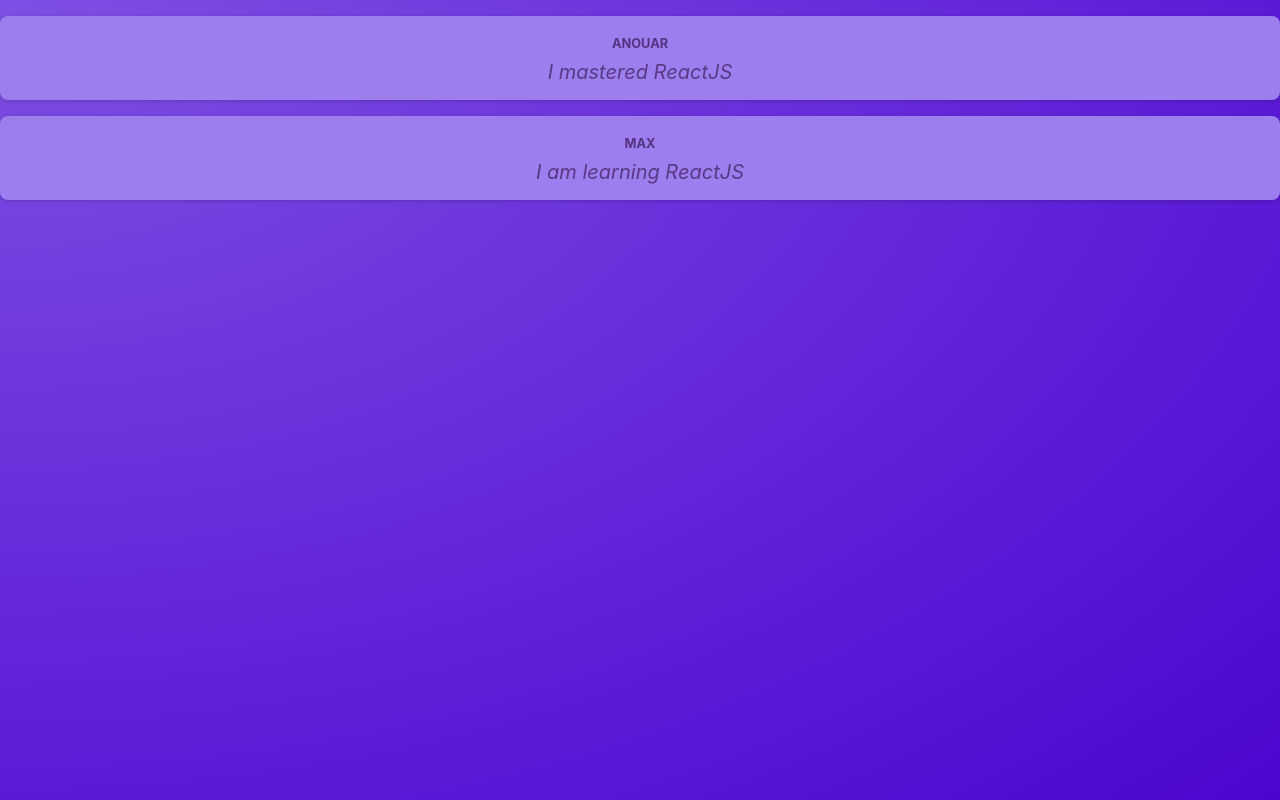
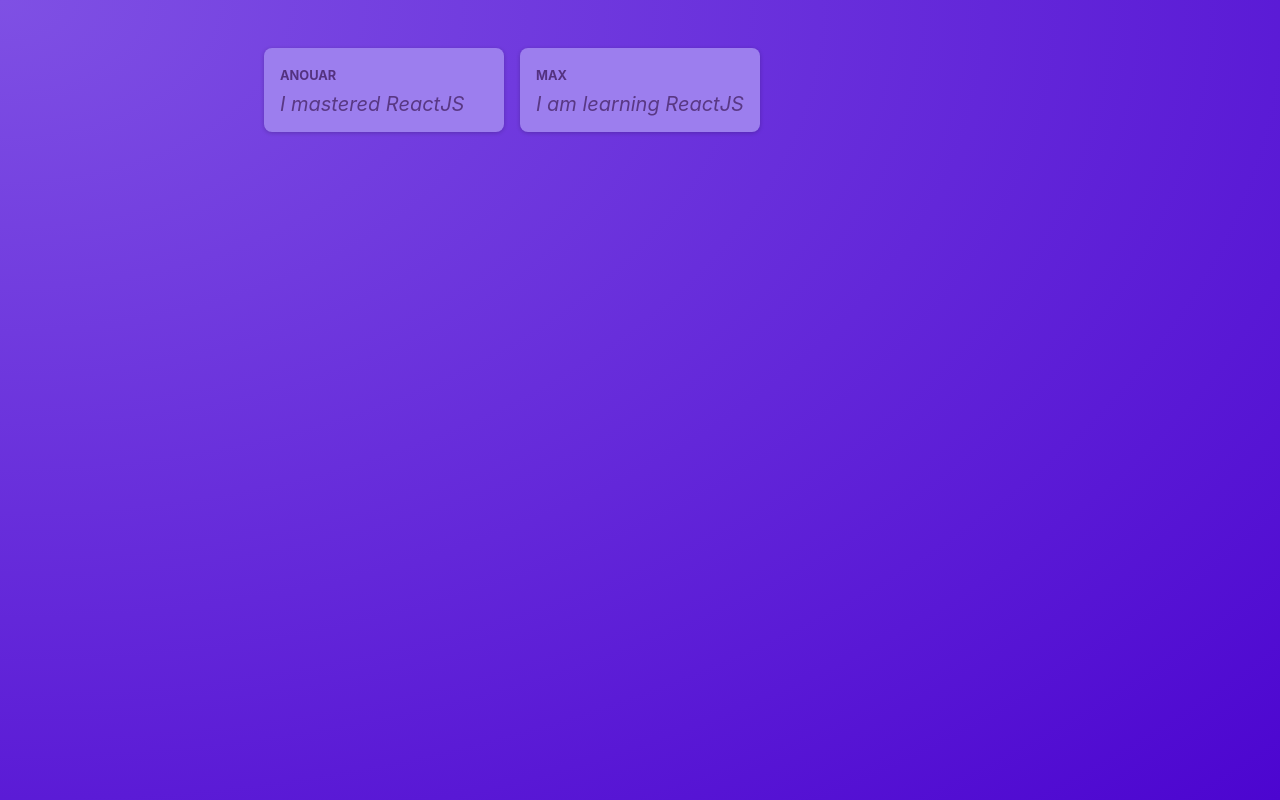
Before and after one commit to anouar4070/project--, a React (Vite) app: page / in a window 1280 px wide. Built offline with nearby package versions, Linux system fonts and the light colour scheme.

Commit message:
add PostsList component

```diff
--- a/src/App.jsx
+++ b/src/App.jsx
@@ -1,11 +1,9 @@
-
-import Post from "./components/Post";
+import PostsList from "./components/PostsList";
 
 function App() {
   return (
     <main>
-      <Post author='Anouar' body='I mastered ReactJS' />
-      <Post author='Max' body='I am learning ReactJS'  />
+      <PostsList />
     </main>
   );
 }
--- a/src/components/Post.jsx
+++ b/src/components/Post.jsx
@@ -6,10 +6,10 @@
 //const chosenName = Math.random() > 0.5 ? names[0] : names[1];
 
   return (
-    <div className={classes.post}>
+    <li className={classes.post}>
       <p className={classes.author}>{author}</p>
       <p className={classes.text}>{body}</p>
-    </div>
+    </li>
   );
 }
 
--- /dev/null
+++ b/src/components/PostsList.jsx
@@ -0,0 +1,13 @@
+import Post from "./Post";
+import classes from "./PostsList.module.css";
+
+function PostsList() {
+  return (
+    <ul className={classes.posts}>
+      <Post author="Anouar" body="I mastered ReactJS" />
+      <Post author="Max" body="I am learning ReactJS" />
+    </ul>
+  );
+}
+
+export default PostsList;
--- /dev/null
+++ b/src/components/PostsList.module.css
@@ -0,0 +1,10 @@
+.posts {
+  list-style: none;
+  max-width: 50rem;
+  margin: 1rem auto;
+  padding: 1rem 0;
+  display: grid;
+  gap: 1rem;
+  grid-template-columns: repeat(3, 30%);
+  justify-content: center;
+}
--- a/src/index.css
+++ b/src/index.css
@@ -18,6 +18,5 @@
 
 body {
   margin: 0;
-  text-align: center;
   color: #e6ddf9;
 }
```
